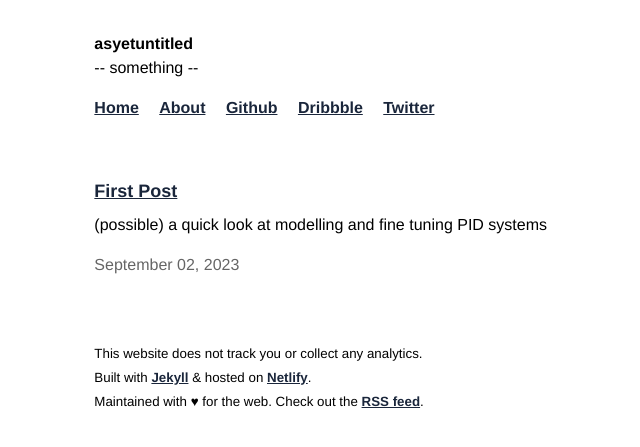
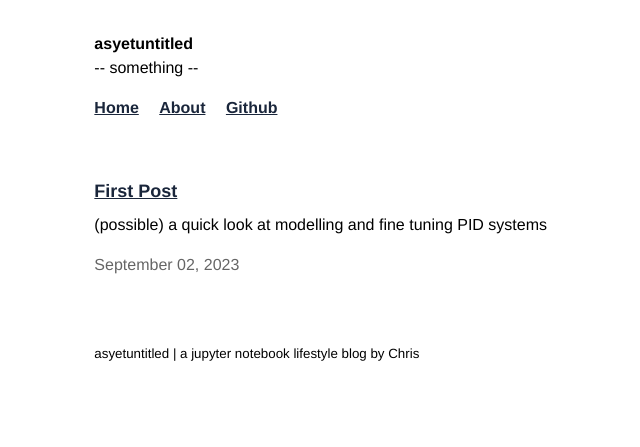
Before and after one commit to chris-lawrie/chris-lawrie.github.io, a Jekyll site: the page built from index.html, in a window 1280 px wide. Shown: the top 447 px of the page, without its empty margins (268-908 px from the left). Built offline with Jekyll 4.4.1, drawn with Linux system fonts in a browser that asks for light colours; some web fonts are replaced; the list of posts is cut into pages by our own code; comment, search, counter and statistics services are not loaded.

Commit message:
strip out extra code

```diff
--- a/_includes/footer.html
+++ b/_includes/footer.html
@@ -1,8 +1,6 @@
 <footer class="footer" role="contentinfo">
     <small>
-        This website does not track you or collect any analytics.<br>
-        Built with <a href="https://jekyllrb.com/">Jekyll</a> & hosted on <a href="https://netlify.com">Netlify</a>.<br>
-        Maintained with &hearts; for the web. Check out the <a href="/atom.xml">RSS feed</a>.
+        asyetuntitled | a jupyter notebook lifestyle blog by Chris<br>
     </small>
 </footer>
 
--- a/_includes/navigation.html
+++ b/_includes/navigation.html
@@ -2,8 +2,6 @@
   <ul>
     <li><a href="{{ site.baseurl }}/" title="Home">Home</a></li>
     <li><a href="/about" title="About">About</a></li>
-    <li><a href="https://github.com/bradleytaunt" title="Github">Github</a></li>
-    <li><a href="https://dribbble.com/hustlepizza" title="Dribbble">Dribbble</a></li>
-    <li><a href="https://twitter.com/bradtaunt" title="Twitter">Twitter</a></li>
+    <li><a href="https://github.com/chris-lawrie" title="Github">Github</a></li>
   </ul>
 </nav>
```
